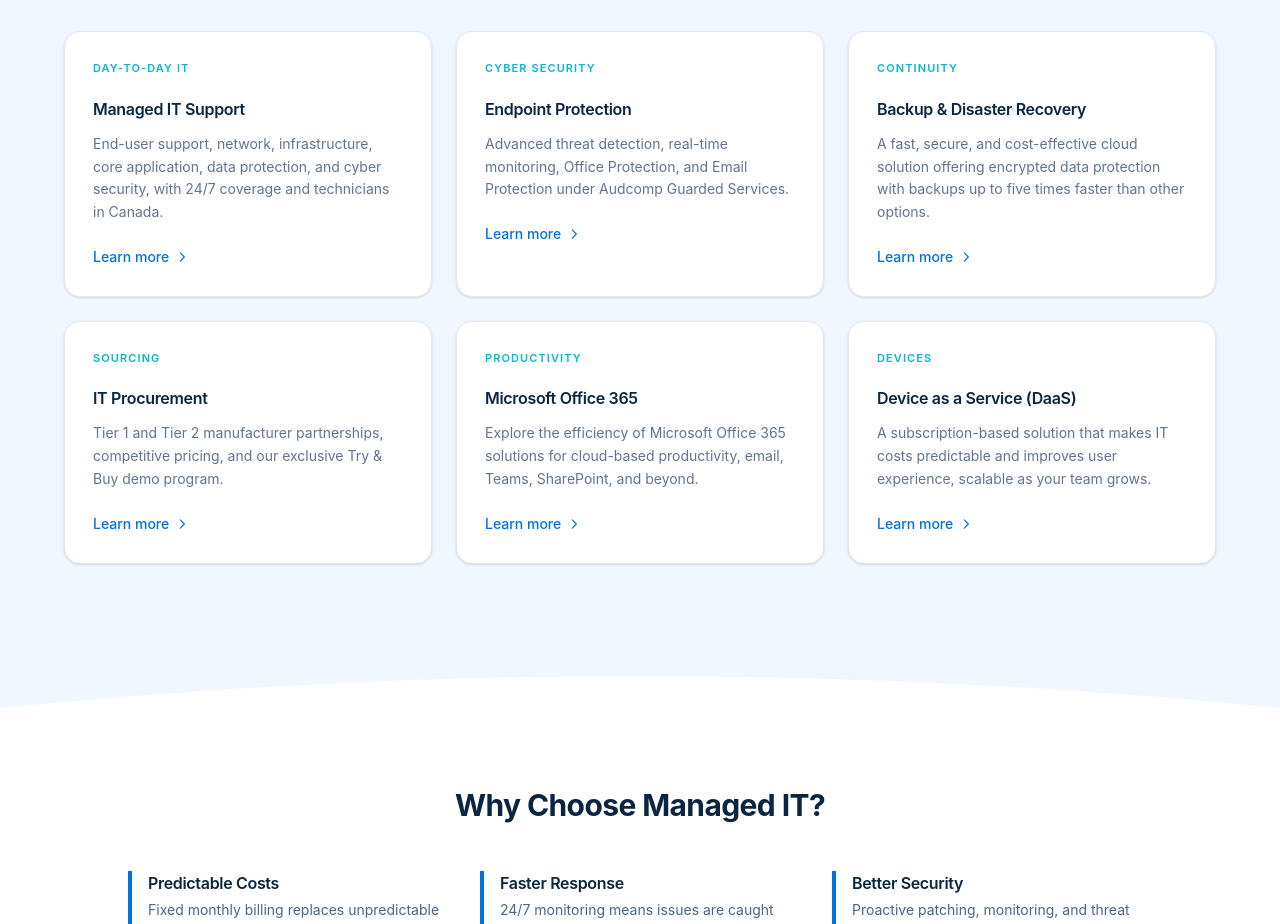
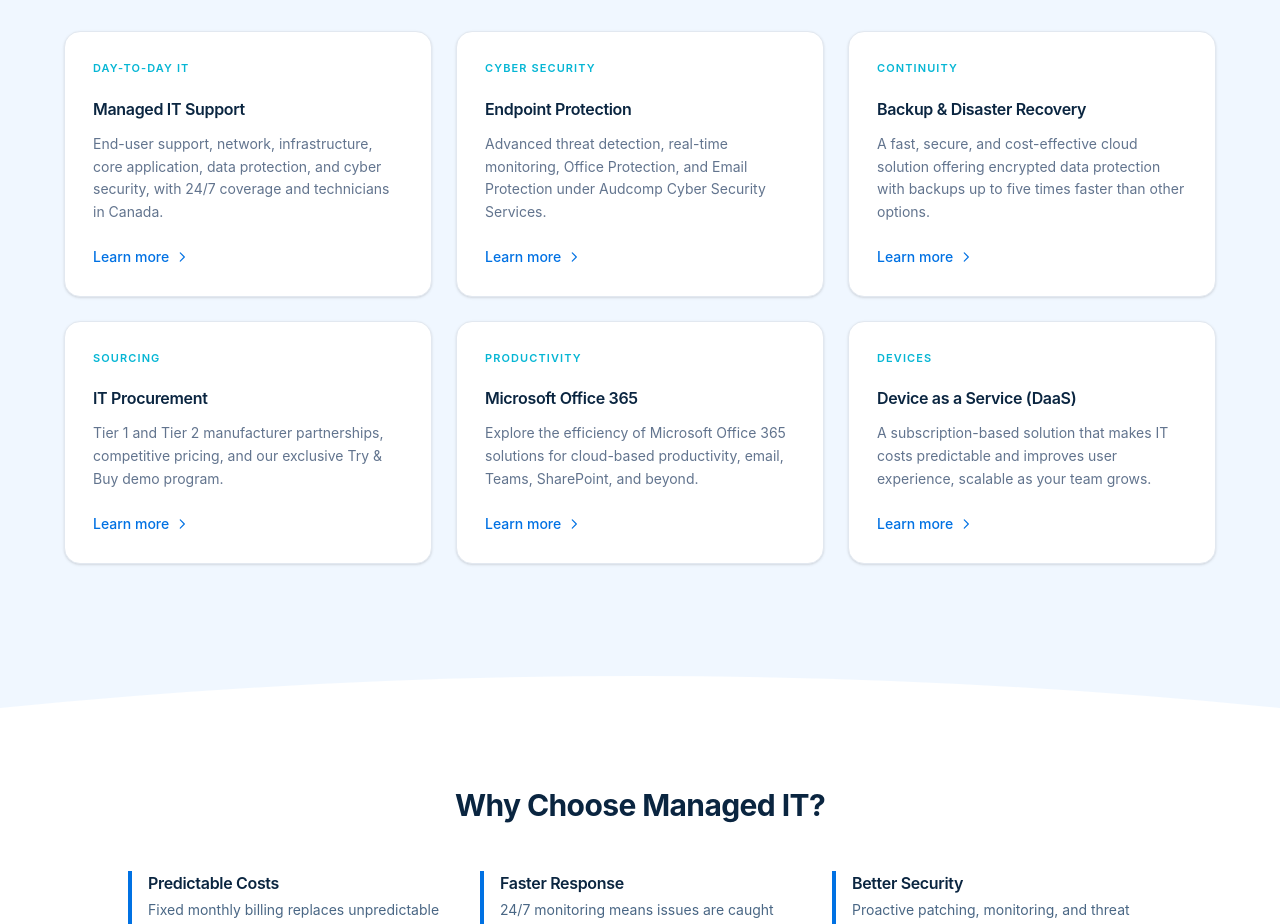
Before and after one commit to audcomp-ai/WWW, a Next.js app: page /managed-it-services in a window 1280 px wide. Shown: the part 1680-2604 px from the top of the page. Built offline with nearby package versions, Linux system fonts and the light colour scheme.

Commit message:
copy(managed-it): finish the Cyber Security Services rename
One card still said Audcomp Guarded Services. It merged cleanly because only
one side of the merge touched the file, so nothing flagged it.

```diff
--- a/app/managed-it-services/page.tsx
+++ b/app/managed-it-services/page.tsx
@@ -24,7 +24,7 @@ const subServices = [
   // drift apart.
   {
     title: "Endpoint Protection",
-    description: "Advanced threat detection, real-time monitoring, Office Protection, and Email Protection under Audcomp Guarded Services.",
+    description: "Advanced threat detection, real-time monitoring, Office Protection, and Email Protection under Audcomp Cyber Security Services.",
     href: "/end-point-protection",
     category: "Cyber Security",
   },
```
